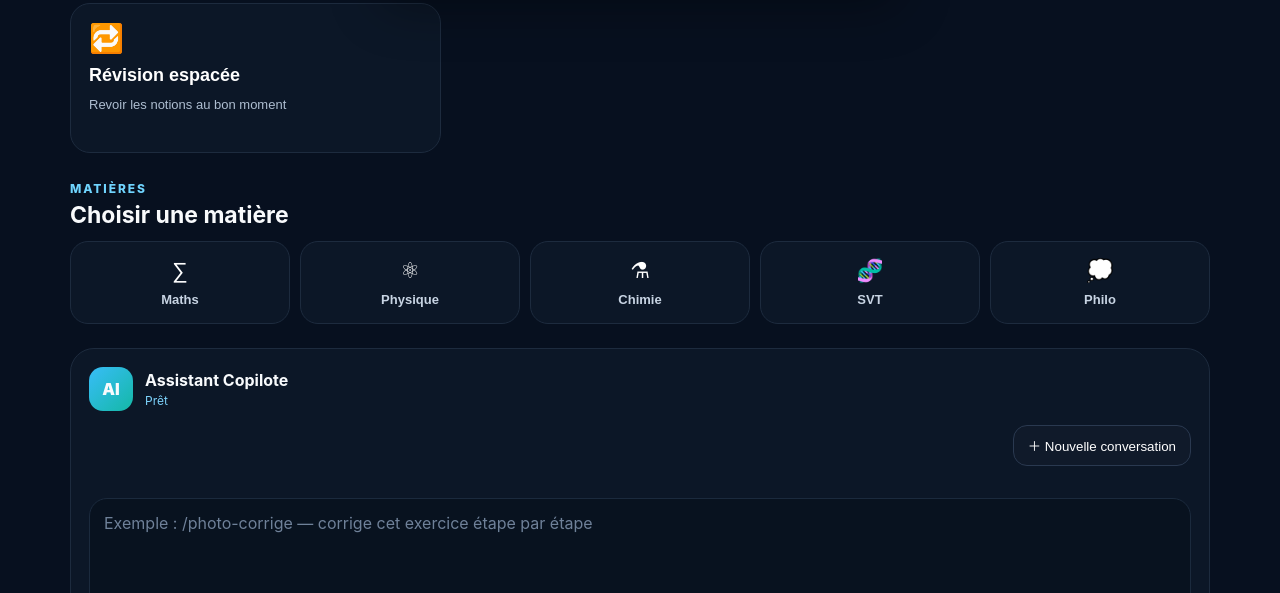
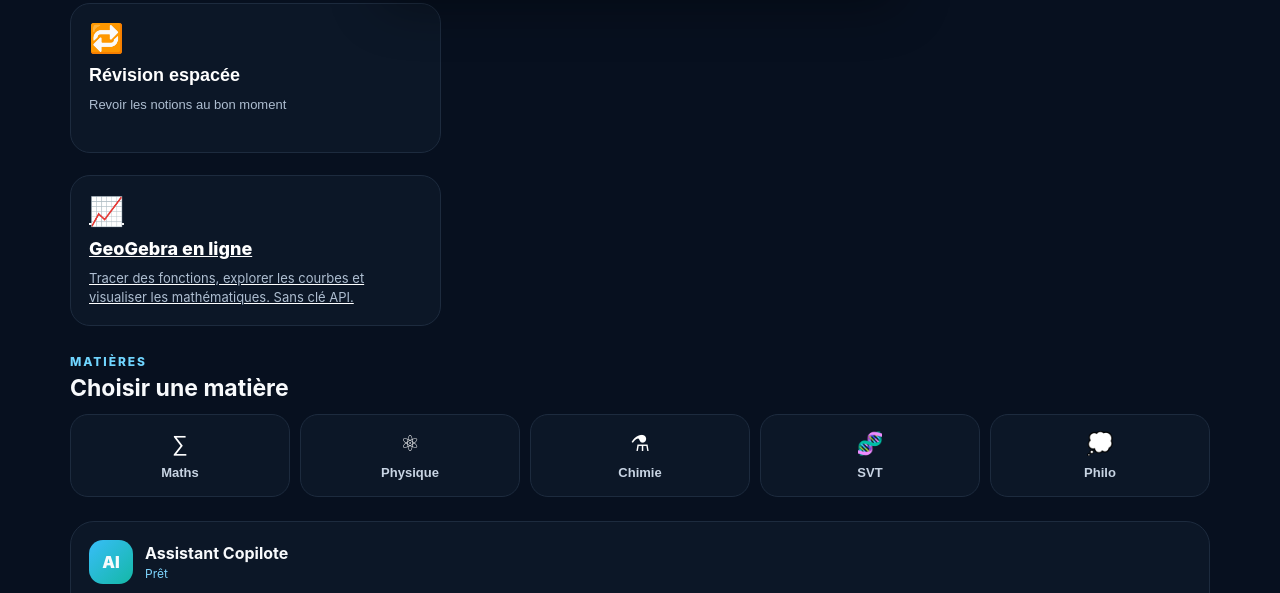
Before and after one commit to djama77/copilote-bac-terminale-s-djibouti, a plain HTML site: page index.html in a window 1280 px wide. Shown: the part 793-1386 px from the top of the page. Drawn offline with Linux system fonts and the light colour scheme.

Commit message:
Add direct GeoGebra online button

```diff
--- a/index.html
+++ b/index.html
@@ -86,6 +86,14 @@
         </button>
       </section>
 
+      <section class="quick-grid" aria-label="Outils de mathématiques">
+        <a class="action-card geogebra-card" href="https://www.geogebra.org/calculator" target="_blank" rel="noopener noreferrer" aria-label="Ouvrir GeoGebra en ligne dans un nouvel onglet">
+          <span class="icon">📈</span>
+          <span class="title">GeoGebra en ligne</span>
+          <span class="desc">Tracer des fonctions, explorer les courbes et visualiser les mathématiques. Sans clé API.</span>
+        </a>
+      </section>
+
       <section class="subjects">
         <div class="section-head">
           <div>
```
